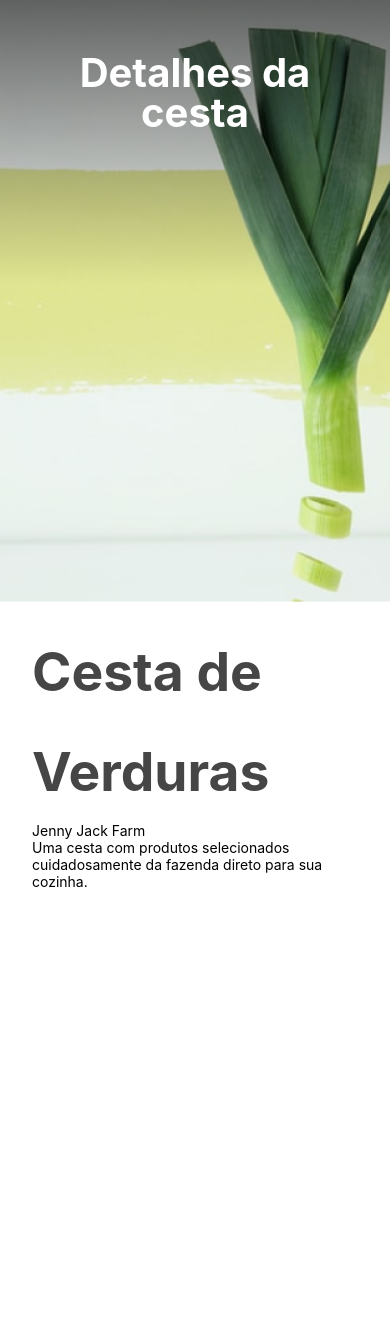
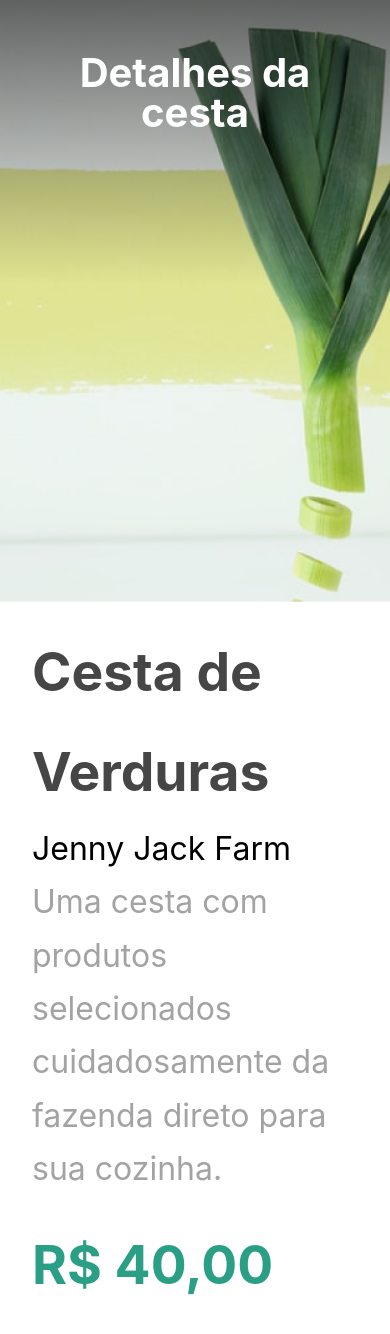
Before and after one commit to JoaoVictorSou/orgs-cesta, a React Native app: screen / in a window 390 px wide. Before the commit the page ends 910 px from the top, so only its background shows below. Built offline with nearby package versions, Linux system fonts and the light colour scheme.

Commit message:
feat: description and seller name styling

```diff
--- a/src/screen/Purchase.jsx
+++ b/src/screen/Purchase.jsx
@@ -13,12 +13,13 @@ let Purchase = () => {
 
             <View style = {styles.purchase}>
                 <Text style = {styles.purchase_name}>Cesta de Verduras</Text>
-                <Text>Jenny Jack Farm</Text>
-                <Text>
+                <Text style = {styles.seller_name}>Jenny Jack Farm</Text>
+                <Text style = {styles.description}>
                     Uma cesta com produtos selecionados
                     cuidadosamente da fazenda direto para
                     sua cozinha.
                 </Text>
+                <Text style = {styles.price}>R$ 40,00</Text>
             </View>
         </>
     )
@@ -48,6 +49,23 @@ const styles = StyleSheet.create({
         lineHeight: width/8,
         color: '#464646',
         fontWeight: 'bold'
+    },
+    seller_name: {
+        fontSize: width/25,
+        lineHeight: width/15
+    },
+    description: {
+        color: '#A3A3A3',
+        fontSize: width/25,
+        lineHeight: width/15
+    },
+    price: {
+        color: '#2A9F85',
+        fontWeight: 'bold',
+        fontSize: width/15,
+        lineHeight: width/8,
+        marginTop: width/40
+
     }
 })
 
```
